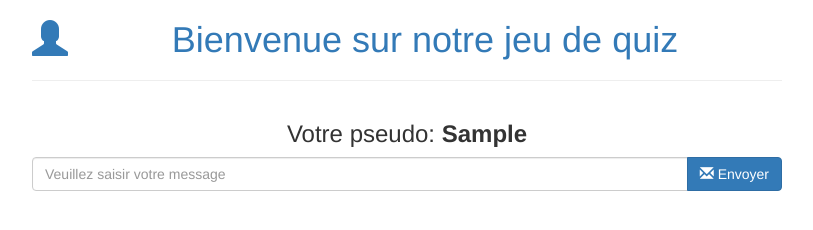
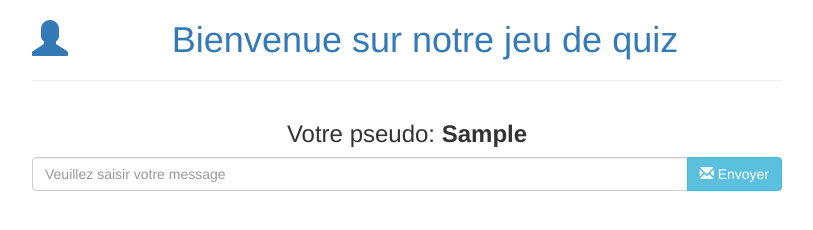
Before and after one commit to heihong/chatQuiz, a plain HTML site: page index.html in a window 1280 px wide. Both pictures are taken after typing "Sample" into the empty fields and a click on the button "Connection". Shown: the whole page, without its empty margins (233-1046 px from the left). Drawn offline with nearby package versions, Linux system fonts and the light colour scheme; no server answers.

Commit message:
change color

```diff
--- a/index.html
+++ b/index.html
@@ -43,7 +43,7 @@
 							<div class="input-group">
 								<input type="text" class="form-control" name="message" id="message" placeholder="Veuillez saisir votre message" size="50"/>
 								 <span class="input-group-btn">
-								<button type="submit" class="btn btn-primary" id="envoi_message"><span class="glyphicon glyphicon-envelope"></span> Envoyer</button>
+								<button type="submit" class="btn btn-info" id="envoi_message"><span class="glyphicon glyphicon-envelope"></span> Envoyer</button>
 								 </span>
 							</div>
 							</form>
```
